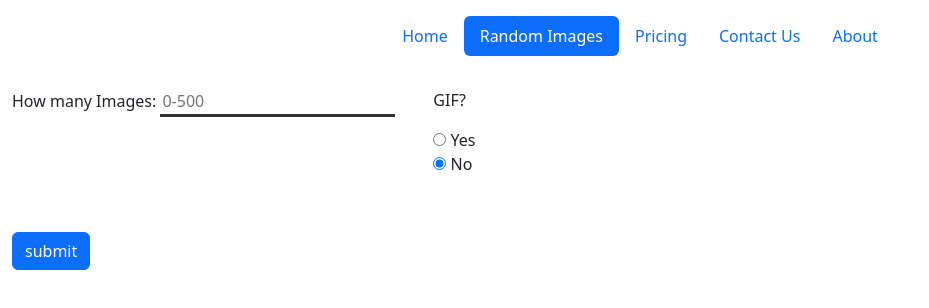
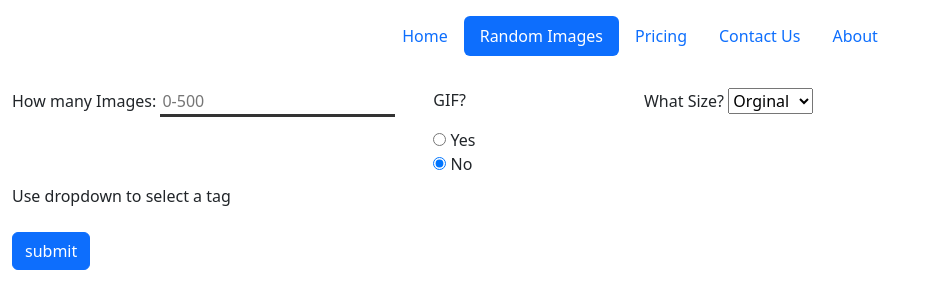
Before and after one commit to AceLeader2023/Assessment-2-MOAR, a plain HTML site: page random-images.html in a window 1280 px wide. Shown: the whole page, without its empty margins (0-929 px from the left). Drawn offline with nearby package versions, Linux system fonts and the light colour scheme.

Commit message:
Adding in size elements
Adding in HTML and imageGalleryV2

```diff
--- a/css/main.css
+++ b/css/main.css
@@ -10,10 +10,10 @@
 	border-bottom: solid 3px #ccc;
 }
 
-#tag-input {
+/* #tag-input {
 	visibility: hidden;
 }
 
 #hide {
 	visibility: hidden;
-}
+} */
--- a/javascript/displayImages.js
+++ b/javascript/displayImages.js
@@ -70,7 +70,8 @@ const Image_GIF = {
 		for (let i = 0; i < noImage; i++) {
 			GIFQueue[i] = "https://cataas.com/cat/" + gifImages[randomNumberSet[i]].id;
 		}
-		console.log(GIFQueue);
+
+		console.log(size.value);
 	},
 
 	imageGIFDefine(noImage) {
--- a/javascript/imageGalleryV2.js
+++ b/javascript/imageGalleryV2.js
@@ -4,6 +4,7 @@ var submitButton = document.getElementById("submit"); //? Submit button
 var cardArea = document.getElementById("row"); //?Area for photos
 var gifImageInputYes = document.getElementById("yes"); //? Yes to GIF image
 var gifImageInputNo = document.getElementById("no"); //? GIF = no
+var size = document.getElementById("sizes");
 var selectNumbers = []; //? Defining a emtpy array
 var gifImages = [];
 var images = [];
--- a/random-images.html
+++ b/random-images.html
@@ -52,8 +52,12 @@
 				<label for="no">No</label>
 			</div>
 			<div class="col-md-5" id="tag-input">
-				<label for="tag-cats">What Tag?</label>
-				<select id="tags"></select>
+				<label for="tag-cats">What Size?</label>
+				<select id="sizes">
+					<option value="sm" id="small">Small</option>
+					<option value="md" id="medium">Medium</option>
+					<option value="or" id="orginal" selected>Orginal</option>
+				</select>
 				<div id="Tag-invalid"></div>
 			</div>
 			<div id="hide"><p id="tag-result">Use dropdown to select a tag</p></div>
```
